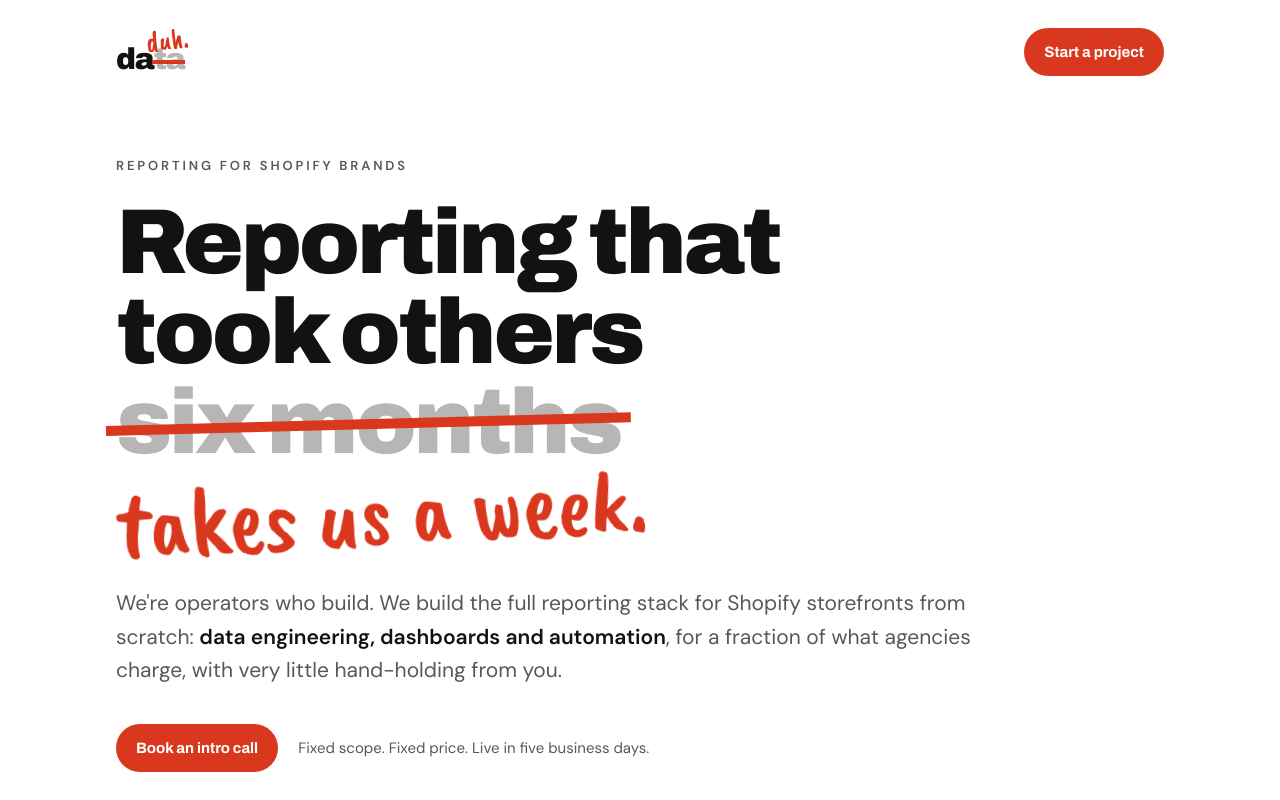
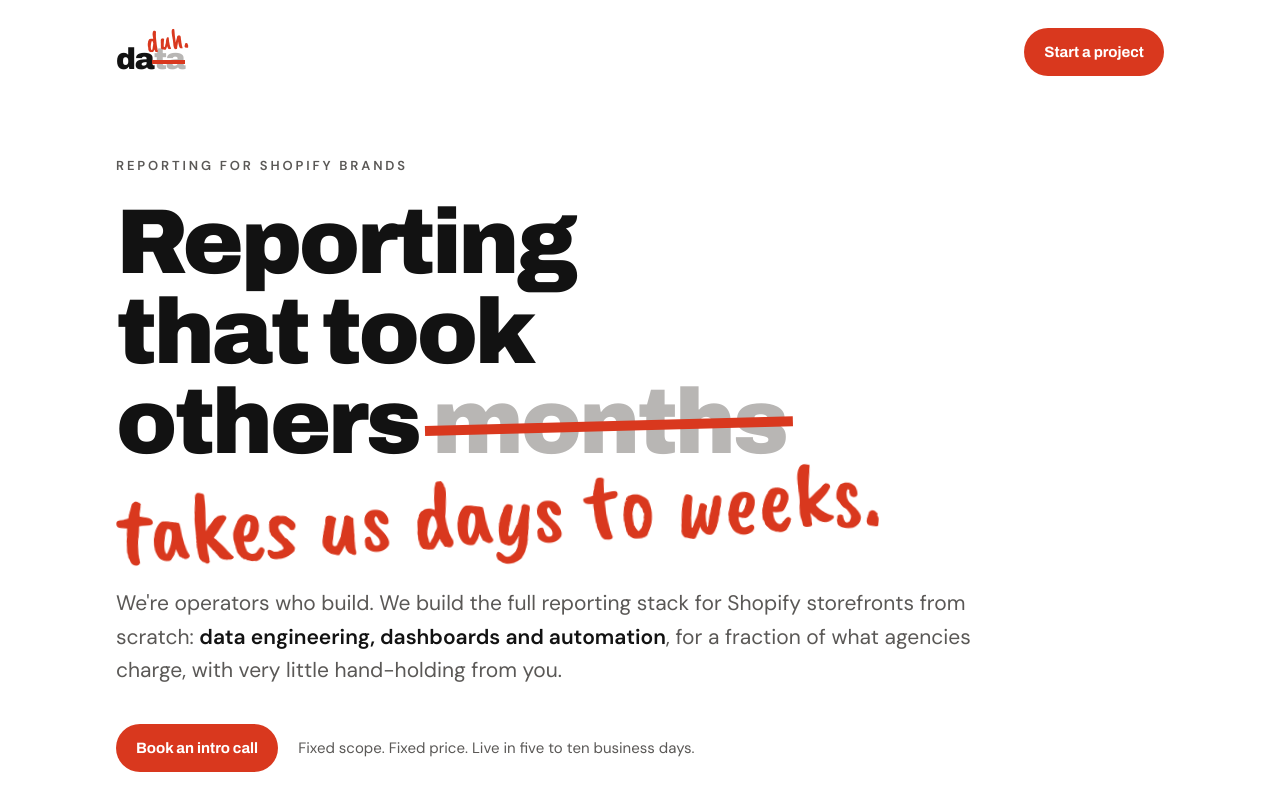
Before and after one commit to technicolortelecaster/daduh, a plain HTML site: page index.html in a window 1280 px wide. Shown: the top 800 px of the page. Drawn offline with nearby package versions, Linux system fonts and the light colour scheme.

Commit message:
Update index.html

```diff
--- a/index.html
+++ b/index.html
@@ -182,11 +182,11 @@ footer .tagline{font-size:12px;letter-spacing:.26em;text-transform:uppercase;fon
 <main id="top">
   <div class="wrap hero">
     <p class="eyebrow">Reporting for Shopify brands</p>
-    <h1>Reporting that took others <span class="strike">six months</span> <span class="hand">takes us a week.</span></h1>
+    <h1>Reporting that took others <span class="strike"> months</span> <span class="hand">takes us days to weeks.</span></h1>
     <p class="lede">We're operators who build. We build the full reporting stack for Shopify storefronts from scratch: <strong>data engineering, dashboards and automation</strong>, for a fraction of what agencies charge, with very little hand-holding from you.</p>
     <div class="hero-cta">
       <a class="btn red" href="#contact">Book an intro call</a>
-      <span class="note">Fixed scope. Fixed price. Live in five business days.</span>
+      <span class="note">Fixed scope. Fixed price. Live in five to ten business days.</span>
     </div>
   </div>
 
```
